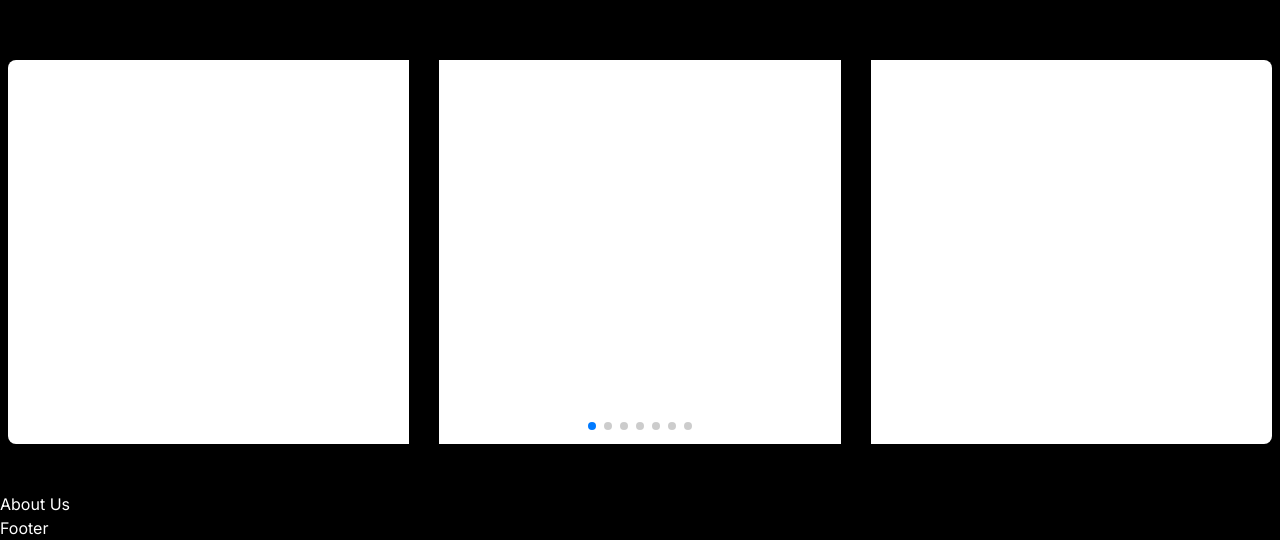
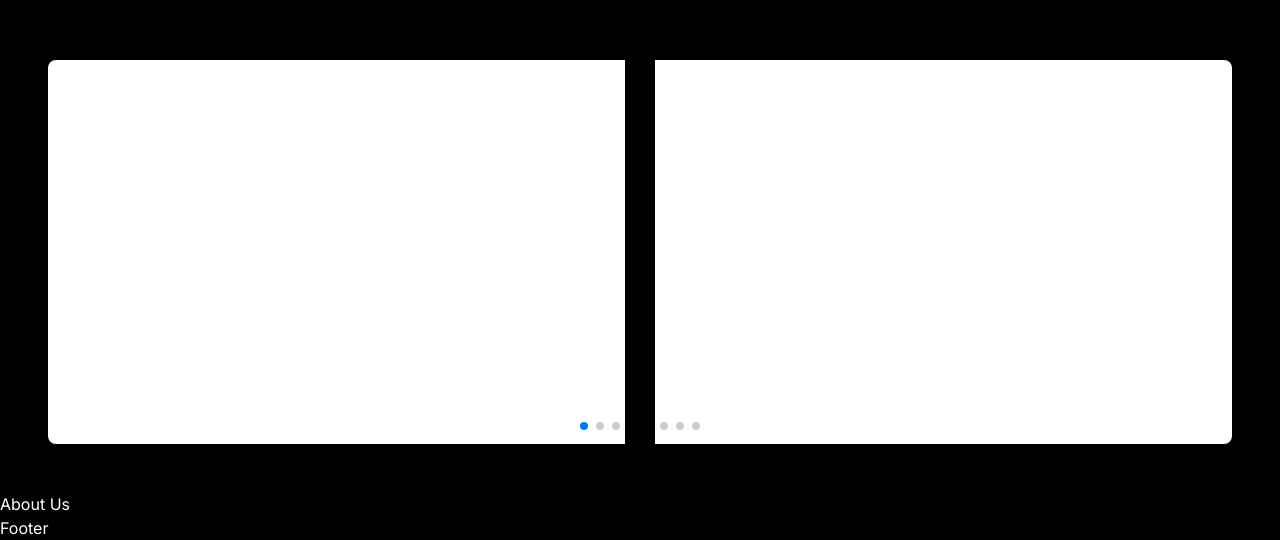
Before and after one commit to gonzaleza61/r3vfitness, a Next.js app: page / in a window 1280 px wide. Shown: the part 902-1442 px from the top of the page. Built offline with nearby package versions, Linux system fonts and the light colour scheme.

Commit message:
centered slider

```diff
--- a/src/app/components/Swiper.js
+++ b/src/app/components/Swiper.js
@@ -13,10 +13,10 @@ import { Pagination } from "swiper/modules"
 export default function ImageSwiper() {
   return (
     <>
-      <section className="px-2 py-12">
-        <div className="container">
+      <section className="px-12 py-12">
+        <div className="justify-center">
           <Swiper
-            slidesPerView={3}
+            slidesPerView={2}
             spaceBetween={30}
             pagination={{
               clickable: true,
```
